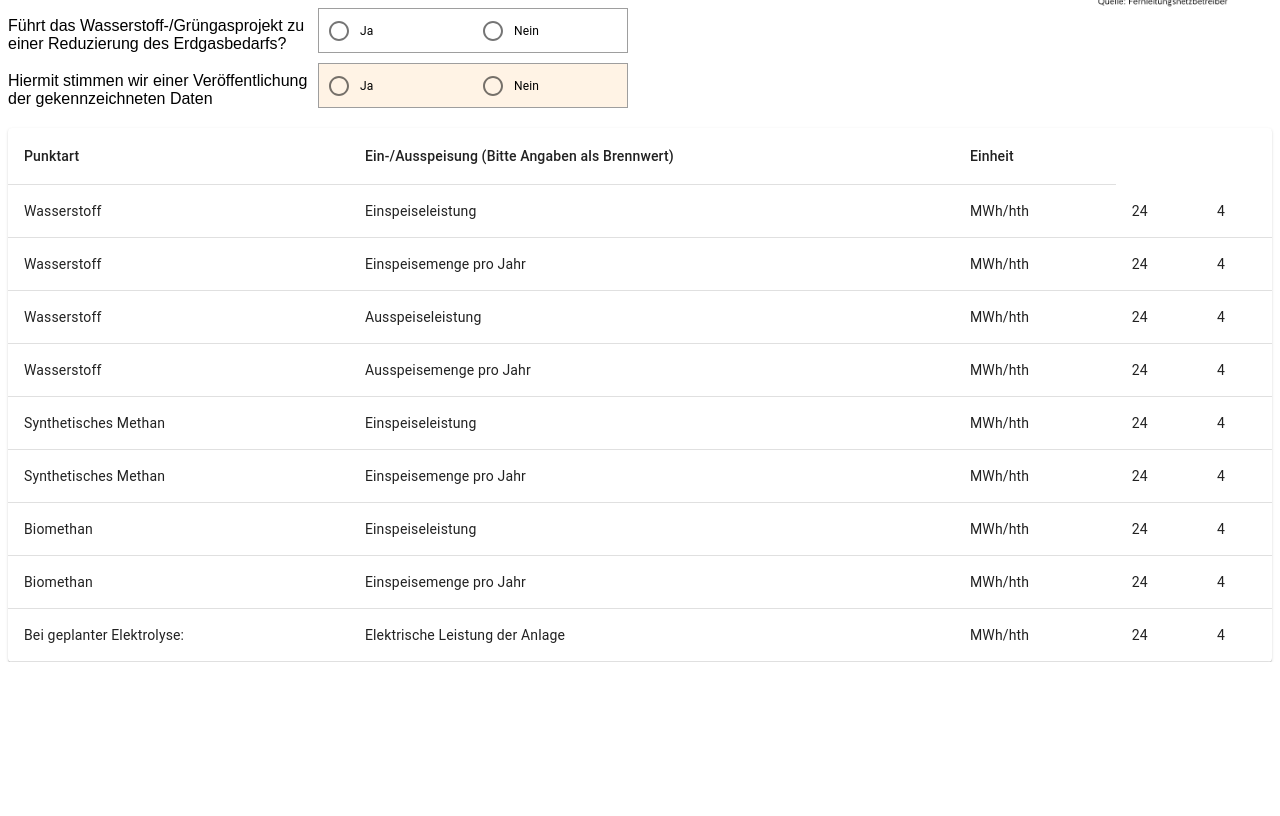
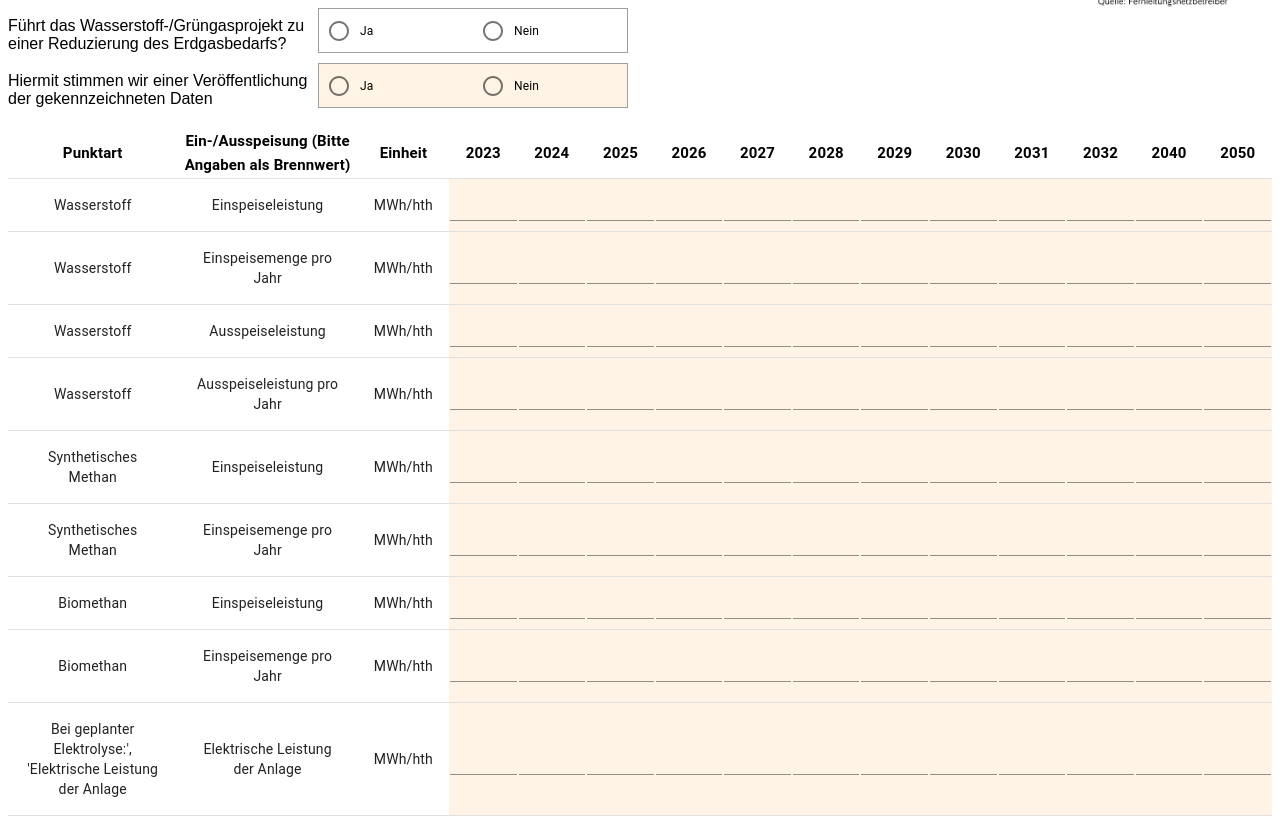
Before and after one commit to pascalstoeppelkamp/marktabfrage, a React (Create React App) app: page / in a window 1280 px wide. Shown: the part 1380-2196 px from the top of the page. Before the commit the page ends 2042 px from the top, so only its background shows below. Built offline with nearby package versions, Linux system fonts and the light colour scheme.

Commit message:
Tabelle Datenübergabe

```diff
--- a/package.json
+++ b/package.json
@@ -3,7 +3,6 @@
   "version": "0.1.0",
   "private": true,
   "dependencies": {
-    "@date-io/date-fns": "^1.3.13",
     "@date-io/moment": "^1.3.13",
     "@material-ui/core": "^4.11.4",
     "@material-ui/pickers": "^3.3.10",
@@ -11,6 +10,7 @@
     "@testing-library/react": "^11.2.7",
     "@testing-library/user-event": "^12.8.3",
     "date-fns": "^2.8.1",
+    "moment": "^2.29.1",
     "react": "^17.0.2",
     "react-dom": "^17.0.2",
     "react-scripts": "4.0.3",
--- a/src/App.js
+++ b/src/App.js
@@ -12,7 +12,8 @@ const styles = {
     width: '100%'
   },
   form: {
-    height: '100%', width: '100%'
+    height: '100%',
+    width: '100%'
   },
   rightPage: {
     height: '100%',
@@ -24,7 +25,9 @@ export default class App extends Component {
   constructor(props) {
     super(props);
     this.state = {
-      allData: {}
+      allData: {
+        table: {}
+      }
     }
   }
 
@@ -35,6 +38,13 @@ export default class App extends Component {
     this.setState({ allData })
   }
 
+  setTableData = (data) => {
+    let { allData } = this.state;
+    let { id } = data;
+    allData.table[id] = data;
+    this.setState({ allData })
+
+  }
   render() {
     return (
       <Box style={styles.container}>
@@ -55,7 +65,7 @@ export default class App extends Component {
         </Grid>
 
         <Box style={{ marginTop: 20 }}>
-          <Table />
+          <Table tableData={this.setTableData} />
         </Box>
       </Box>
     )
--- a/src/components/DescriptionField.js
+++ b/src/components/DescriptionField.js
@@ -1,5 +1,5 @@
 import React from "react";
-import { TextField, Box, Typography } from "@material-ui/core";
+import { Box, Typography } from "@material-ui/core";
 
 
 const styles = {
--- a/src/components/FormComponent/DatePicker.js
+++ b/src/components/FormComponent/DatePicker.js
@@ -1,11 +1,14 @@
 import React, { Component } from 'react';
-import {
-    DatePicker,
-    TimePicker,
-    DateTimePicker,
-    MuiPickersUtilsProvider,
-} from '@material-ui/pickers';
-import DateFnsUtils from '@date-io/moment'; // choose your lib
+import { KeyboardDatePicker, MuiPickersUtilsProvider } from '@material-ui/pickers';
+import DateFnsUtils from '@date-io/moment';
+import "moment/locale/de";
+
+const styles = {
+    KeyboardDatePicker: {
+        width: '100%', backgroundColor: "#FFE4C470"
+    },
+
+}
 export default class DatePickerr extends Component {
     constructor(props) {
         super(props);
@@ -24,7 +27,11 @@ export default class DatePickerr extends Component {
         let { data } = this.props;
         return (
             <MuiPickersUtilsProvider utils={DateFnsUtils}>
-                <DatePicker format={"DD/MM/YYYY"} style={{ width: '100%' }} value={selectedDate} onChange={(date) => this.handleDateChange(date, data)} />
+                <KeyboardDatePicker
+                    style={styles.KeyboardDatePicker}
+                    format={"MM/YYYY"}
+                    value={selectedDate}
+                    onChange={(date) => this.handleDateChange(date, data)} />
             </MuiPickersUtilsProvider>
         )
     }
--- a/src/components/Table.js
+++ b/src/components/Table.js
@@ -1,57 +1,91 @@
 import React from 'react';
-import { makeStyles } from '@material-ui/core/styles';
 import Table from '@material-ui/core/Table';
 import TableBody from '@material-ui/core/TableBody';
 import TableCell from '@material-ui/core/TableCell';
 import TableContainer from '@material-ui/core/TableContainer';
 import TableHead from '@material-ui/core/TableHead';
 import TableRow from '@material-ui/core/TableRow';
-import Paper from '@material-ui/core/Paper';
-
-
-
+import { TextField } from '@material-ui/core';
+import rows from './../data/TableData';
+const styles = {
+    header: {
+        fontSize: 15,
+        color: "black",
+        fontWeight: "bold",
+        padding: 1,
+    },
+    year: {
+        backgroundColor: "#FFE4C470",
+        padding: 1,
+    },
+    TextField: {
+        height: '100%',
+        width: '100%'
+    }
+}
 
 export default class DataTable extends React.Component {
-    createData(name, calories, fat, carbs, protein) {
-        return { name, calories, fat, carbs, protein };
+    constructor(props) {
+        super(props);
+        this.state = {
+
+        }
+    }
+    _changeTextField = (textfield, data, row) => {
+        let id = textfield.target.id;
+        let value = textfield.target.value;
+        data[id] = value;
+        data.id = row;
+        this.props.tableData(data)
     }
     render() {
-        const rows = [
-            this.createData('Wasserstoff', 'Einspeiseleistung', 'MWh/hth', 24, 4.0),
-            this.createData('Wasserstoff', 'Einspeisemenge pro Jahr', 'MWh/hth', 24, 4.0),
-            this.createData('Wasserstoff', 'Ausspeiseleistung', 'MWh/hth', 24, 4.0),
-            this.createData('Wasserstoff', 'Ausspeisemenge pro Jahr', 'MWh/hth', 24, 4.0),
-            this.createData('Synthetisches Methan', 'Einspeiseleistung', 'MWh/hth', 24, 4.0),
-            this.createData('Synthetisches Methan', 'Einspeisemenge pro Jahr', 'MWh/hth', 24, 4.0),
-            this.createData('Biomethan', 'Einspeiseleistung', 'MWh/hth', 24, 4.0),
-            this.createData('Biomethan', 'Einspeisemenge pro Jahr', 'MWh/hth', 24, 4.0),
-            this.createData('Bei geplanter Elektrolyse:', 'Elektrische Leistung der Anlage', 'MWh/hth', 24, 4.0),
-        ];
         return (
-            <TableContainer component={Paper}>
+            <TableContainer >
                 <Table aria-label="simple table">
                     <TableHead>
                         <TableRow>
-                            <TableCell>Punktart</TableCell>
-                            <TableCell >Ein-/Ausspeisung (Bitte Angaben als Brennwert)</TableCell>
-                            <TableCell >Einheit</TableCell>
+                            <TableCell align="center" style={styles.header}>Punktart</TableCell>
+                            <TableCell align="center" style={styles.header}>Ein-/Ausspeisung (Bitte Angaben als Brennwert)</TableCell>
+                            <TableCell align="center" style={styles.header}>Einheit</TableCell>
+                            <TableCell align="center" style={styles.header}>2023</TableCell>
+                            <TableCell align="center" style={styles.header}>2024</TableCell>
+                            <TableCell align="center" style={styles.header}>2025</TableCell>
+                            <TableCell align="center" style={styles.header}>2026</TableCell>
+                            <TableCell align="center" style={styles.header}>2027</TableCell>
+                            <TableCell align="center" style={styles.header}>2028</TableCell>
+                            <TableCell align="center" style={styles.header}>2029</TableCell>
+                            <TableCell align="center" style={styles.header}>2030</TableCell>
+                            <TableCell align="center" style={styles.header}>2031</TableCell>
+                            <TableCell align="center" style={styles.header}>2032</TableCell>
+                            <TableCell align="center" style={styles.header}>2040</TableCell>
+                            <TableCell align="center" style={styles.header}>2050</TableCell>
                         </TableRow>
                     </TableHead>
                     <TableBody>
-                        {rows.map((row) => (
-                            <TableRow key={row.name}>
-                                <TableCell component="th" scope="row">
-                                    {row.name}
-                                </TableCell>
-                                <TableCell >{row.calories}</TableCell>
-                                <TableCell >{row.fat}</TableCell>
-                                <TableCell >{row.carbs}</TableCell>
-                                <TableCell >{row.protein}</TableCell>
+
+                        {Object.keys(rows).map((row, index) => (
+                            <TableRow key={index}>
+                                <TableCell align="center">{rows[row].punktart}</TableCell>
+                                <TableCell align="center">{rows[row].einAusspeisung}</TableCell>
+                                <TableCell align="center">{rows[row].einheit}</TableCell>
+                                <TableCell align="center" style={styles.year}><TextField id={"zweidrei"} data={row} onChange={(text, id) => this._changeTextField(text, rows[row], row)} /></TableCell>
+                                <TableCell align="center" style={styles.year}><TextField id={"zweivier"} data={row} onChange={(text, id) => this._changeTextField(text, rows[row], row)} /></TableCell>
+                                <TableCell align="center" style={styles.year}><TextField id={"zweifuenf"} data={row} onChange={(text, id) => this._changeTextField(text, rows[row], row)} /></TableCell>
+                                <TableCell align="center" style={styles.year}><TextField id={"zweisechs"} data={row} onChange={(text, id) => this._changeTextField(text, rows[row], row)} /></TableCell>
+                                <TableCell align="center" style={styles.year}><TextField id={"zweisieben"} data={row} onChange={(text, id) => this._changeTextField(text, rows[row], row)} /></TableCell>
+                                <TableCell align="center" style={styles.year}><TextField id={"zweiacht"} data={row} onChange={(text, id) => this._changeTextField(text, rows[row], row)} /></TableCell>
+                                <TableCell align="center" style={styles.year}><TextField id={"zweineun"} data={row} onChange={(text, id) => this._changeTextField(text, rows[row], row)} /></TableCell>
+                                <TableCell align="center" style={styles.year}><TextField id={"dreinull"} data={row} onChange={(text, id) => this._changeTextField(text, rows[row], row)} /></TableCell>
+                                <TableCell align="center" style={styles.year}><TextField id={"dreieins"} data={row} onChange={(text, id) => this._changeTextField(text, rows[row], row)} /></TableCell>
+                                <TableCell align="center" style={styles.year}><TextField id={"dreizwei"} data={row} onChange={(text, id) => this._changeTextField(text, rows[row], row)} /></TableCell>
+                                <TableCell align="center" style={styles.year}><TextField id={"viernull"} data={row} onChange={(text, id) => this._changeTextField(text, rows[row], row)} /></TableCell>
+                                <TableCell align="center" style={styles.year}><TextField id={"fuenfnull"} data={row} onChange={(text, id) => this._changeTextField(text, rows[row], row)} /></TableCell>
                             </TableRow>
+
                         ))}
                     </TableBody>
-                </Table>
-            </TableContainer>
+                </Table >
+            </TableContainer >
         )
     }
 }
--- /dev/null
+++ b/src/data/TableData.js
@@ -0,0 +1,156 @@
+const fields = {
+    row1: {
+        punktart: "Wasserstoff",
+        einAusspeisung: "Einspeiseleistung",
+        einheit: "MWh/hth",
+        zweidrei: "",
+        zweivier: "",
+        zweifuenf: "",
+        zweisechs: "",
+        zweisieben: "",
+        zweiacht: "",
+        zweineun: "",
+        dreinull: "",
+        dreieins: "",
+        dreizwei: "",
+        viernull: "",
+        fuenfnull: ""
+    },
+    row2: {
+        punktart: "Wasserstoff",
+        einAusspeisung: "Einspeisemenge pro Jahr",
+        einheit: "MWh/hth",
+        zweidrei: "",
+        zweivier: "",
+        zweifuenf: "",
+        zweisechs: "",
+        zweisieben: "",
+        zweiacht: "",
+        zweineun: "",
+        dreinull: "",
+        dreieins: "",
+        dreizwei: "",
+        viernull: "",
+        fuenfnull: ""
+    },
+    row3: {
+        punktart: "Wasserstoff",
+        einAusspeisung: "Ausspeiseleistung",
+        einheit: "MWh/hth",
+        zweidrei: "",
+        zweivier: "",
+        zweifuenf: "",
+        zweisechs: "",
+        zweisieben: "",
+        zweiacht: "",
+        zweineun: "",
+        dreinull: "",
+        dreieins: "",
+        dreizwei: "",
+        viernull: "",
+        fuenfnull: ""
+    },
+    row4: {
+        punktart: "Wasserstoff",
+        einAusspeisung: "Ausspeiseleistung pro Jahr",
+        einheit: "MWh/hth",
+        zweidrei: "",
+        zweivier: "",
+        zweifuenf: "",
+        zweisechs: "",
+        zweisieben: "",
+        zweiacht: "",
+        zweineun: "",
+        dreinull: "",
+        dreieins: "",
+        dreizwei: "",
+        viernull: "",
+        fuenfnull: ""
+    },
+    row5: {
+        punktart: "Synthetisches Methan",
+        einAusspeisung: "Einspeiseleistung",
+        einheit: "MWh/hth",
+        zweidrei: "",
+        zweivier: "",
+        zweifuenf: "",
+        zweisechs: "",
+        zweisieben: "",
+        zweiacht: "",
+        zweineun: "",
+        dreinull: "",
+        dreieins: "",
+        dreizwei: "",
+        viernull: "",
+        fuenfnull: ""
+    },
+    row6: {
+        punktart: "Synthetisches Methan",
+        einAusspeisung: "Einspeisemenge pro Jahr",
+        einheit: "MWh/hth",
+        zweidrei: "",
+        zweivier: "",
+        zweifuenf: "",
+        zweisechs: "",
+        zweisieben: "",
+        zweiacht: "",
+        zweineun: "",
+        dreinull: "",
+        dreieins: "",
+        dreizwei: "",
+        viernull: "",
+        fuenfnull: ""
+    },
+    row7: {
+        punktart: "Biomethan",
+        einAusspeisung: "Einspeiseleistung",
+        einheit: "MWh/hth",
+        zweidrei: "",
+        zweivier: "",
+        zweifuenf: "",
+        zweisechs: "",
+        zweisieben: "",
+        zweiacht: "",
+        zweineun: "",
+        dreinull: "",
+        dreieins: "",
+        dreizwei: "",
+        viernull: "",
+        fuenfnull: ""
+    },
+    row8: {
+        punktart: "Biomethan",
+        einAusspeisung: "Einspeisemenge pro Jahr",
+        einheit: "MWh/hth",
+        zweidrei: "",
+        zweivier: "",
+        zweifuenf: "",
+        zweisechs: "",
+        zweisieben: "",
+        zweiacht: "",
+        zweineun: "",
+        dreinull: "",
+        dreieins: "",
+        dreizwei: "",
+        viernull: "",
+        fuenfnull: ""
+    },
+    row9: {
+        punktart: "Bei geplanter Elektrolyse:', 'Elektrische Leistung der Anlage",
+        einAusspeisung: "Elektrische Leistung der Anlage",
+        einheit: "MWh/hth",
+        zweidrei: "",
+        zweivier: "",
+        zweifuenf: "",
+        zweisechs: "",
+        zweisieben: "",
+        zweiacht: "",
+        zweineun: "",
+        dreinull: "",
+        dreieins: "",
+        dreizwei: "",
+        viernull: "",
+        fuenfnull: ""
+    }
+}
+export default fields;
--- a/src/sites/Form.js
+++ b/src/sites/Form.js
@@ -33,7 +33,7 @@ export default class Form extends Component {
     render() {
         return (
             <Box style={styles.container}>
-                <Box style={styles.header}><h3 style={{ fontFamily: "sans-serif" }}>Ansprechpartner</h3></Box>
+                <Box style={styles.header}><h3 style={{ fontFamily: "sans-serif",color:"white" }}>Ansprechpartner*in</h3></Box>
                 {this._getTextFields()}
             </Box>
 
--- a/src/sites/Site2.js
+++ b/src/sites/Site2.js
@@ -1,5 +1,5 @@
 import React, { Component } from 'react'
-import { Box, TextField } from '@material-ui/core';
+import { Box} from '@material-ui/core';
 import DescriptionField from '../components/DescriptionField';
 import NetworkDevelopmentPlan from './../components/NetworkDevelopmentPlan';
 const styles = {
```
Also changed, not shown: src/components/FormComponent/CheckBox.js (+4 -4 lines), src/components/FormComponent/DropDown.js (+4 -16 lines), src/components/FormComponent/RadioButton.js (+7 -8 lines), 2 other files (tests, documents, lock files or other folders).
